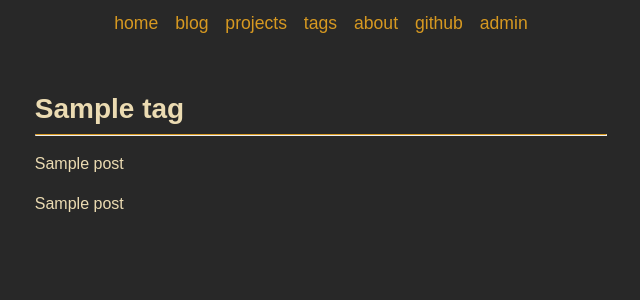
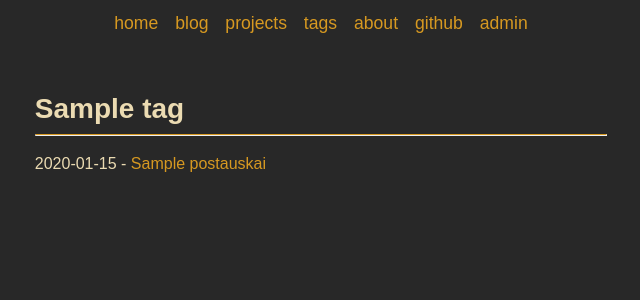
Before and after one commit to arvydasg/django_blog, a Django app: template project/app/templates/app/tag.html in a window 1280 px wide. Shown: the part 206-506 px from the top of the page, without its empty margins (319-959 px from the left). Run offline with Django 4.2, Linux system fonts and the light colour scheme; the template is opened without the code that fills it: most values are stand-ins (such as "Sample title", 1, 10 or a date in 2020); some libraries are stand-ins or nearby versions; some web fonts are replaced.

Commit message:
feat: the precious tag hack

```diff
--- a/project/app/templates/app/tag.html
+++ b/project/app/templates/app/tag.html
@@ -3,10 +3,7 @@
 {% block content %}
     <h1>{{tag.name}}</h1>
     <hr/>
-    {% for tag in tags.posts.all %}
-    {% for post in posts %}
-            <p>{{post.title}}</p>
-            <p>{{tag.name}}</p>
-        {% endfor %}
+    {% for x in postauskai %}
+        <p>{{x.created|date:'Y-m-d'}} - <a href="{% url 'blog_post' x.id %}">{{x.title}}</a></p>
     {% endfor %}
 {% endblock content %}
--- a/project/app/views.py
+++ b/project/app/views.py
@@ -56,6 +56,8 @@ def tags(request):
 
 def tag(request, pk):
     tag = Tag.objects.get(id=pk)
+    postauskai = tag.blog_post_set.all()
 
-    context = {'tag': tag}
+    # postauskai = Blog_post.objects.filter(tags__name='emacs')
+    context = {'tag': tag, 'postauskai': postauskai}
     return render(request, 'app/tag.html', context)
```
